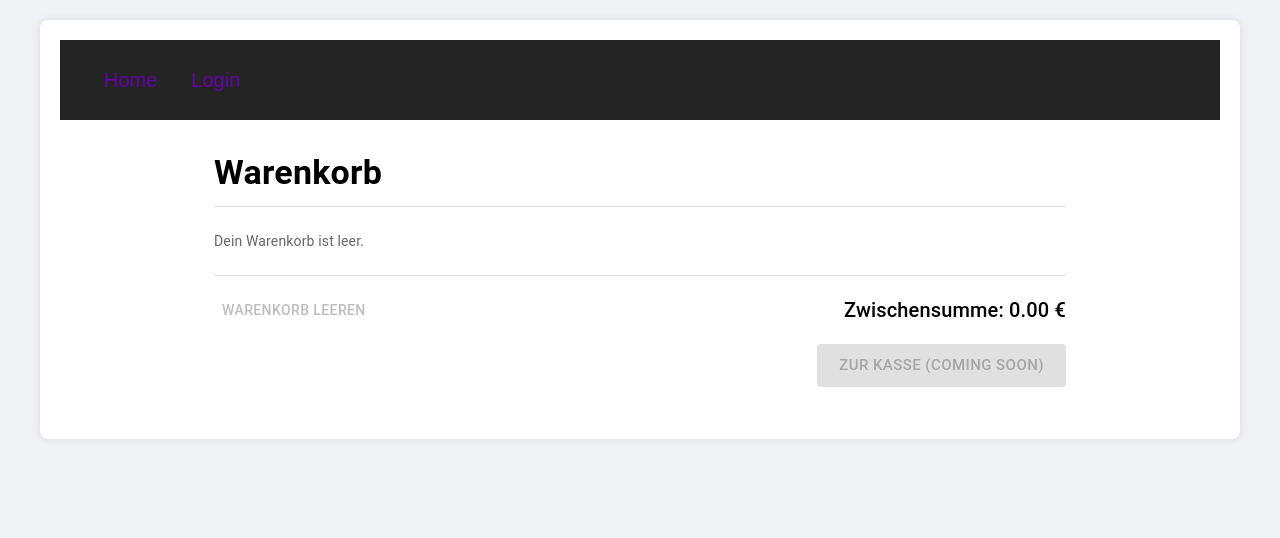
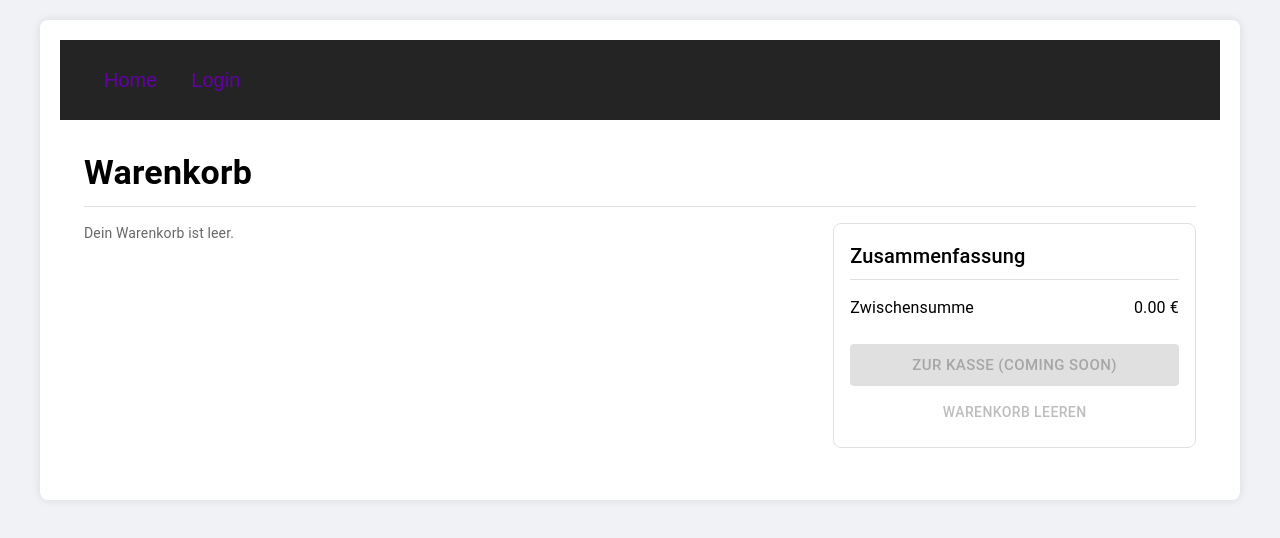
Before and after one commit to siegwardt/PAsiggi, a React (Create React App) app in the folder apps/frontend/: page /cart in a window 1280 px wide. Shown: the top 538 px of the page. Built offline with nearby package versions, Linux system fonts and the light colour scheme.

Commit message:
update cart

```diff
--- a/apps/frontend/src/components/shop/CartContext.tsx
+++ b/apps/frontend/src/components/shop/CartContext.tsx
@@ -1,65 +1,209 @@
 "use client";
-import React, { createContext, useContext, useEffect, useMemo, useState } from "react";
+import React, {
+  createContext,
+  useContext,
+  useEffect,
+  useMemo,
+  useState,
+  useCallback,
+} from "react";
 import type { CartItem, Product } from "./types";
 
 type CartCtx = {
+  // state
   items: CartItem[];
-  subtotal: number;
+  subtotal: number;     // EUR (gerundet auf 2 Nachkommastellen)
+  count: number;        // Summe aller Stückzahlen
+  isEmpty: boolean;
+
+  // item ops
   add: (product: Product, qty?: number) => void;
   remove: (productId: string) => void;
   setQty: (productId: string, qty: number) => void;
+  inc: (productId: string, step?: number) => void;
+  dec: (productId: string, step?: number) => void;
+  getItemQty: (productId: string) => number;
   clear: () => void;
 
-  // NEW: Drawer-Steuerung global
+  // UI (Drawer)
   isOpen: boolean;
   openCart: () => void;
   closeCart: () => void;
+  toggleCart: () => void;
 };
 
 const CartContext = createContext<CartCtx | null>(null);
+
+// LocalStorage-Key
 const LS_KEY = "pasiggi.cart.v1";
 
+// ---------- helpers ----------
+const clampQty = (n: number) => Math.max(0, Math.floor(Number(n) || 0));
+const toCents = (eur: number) => Math.round((Number(eur) || 0) * 100);
+const fromCents = (cents: number) => Math.round(cents) / 100;
+
+// ---------- provider ----------
 export const CartProvider: React.FC<React.PropsWithChildren> = ({ children }) => {
   const [items, setItems] = useState<CartItem[]>([]);
   const [isOpen, setIsOpen] = useState(false);
 
+  // Initial laden
   useEffect(() => {
-    const raw = typeof window !== "undefined" ? localStorage.getItem(LS_KEY) : null;
-    if (raw) setItems(JSON.parse(raw));
+    try {
+      const raw = typeof window !== "undefined" ? localStorage.getItem(LS_KEY) : null;
+      if (raw) {
+        const parsed = JSON.parse(raw) as CartItem[];
+        // Defensive Validation
+        if (Array.isArray(parsed)) {
+          setItems(
+            parsed
+              .filter((it) => it && it.product && typeof it.product.id === "string")
+              .map((it) => ({ ...it, qty: clampQty(it.qty) || 1 }))
+          );
+        }
+      }
+    } catch {
+      // ignore parse errors
+    }
   }, []);
 
+  // Speichern + minimal debouncen
   useEffect(() => {
-    if (typeof window !== "undefined") {
-      localStorage.setItem(LS_KEY, JSON.stringify(items));
-    }
+    const id = setTimeout(() => {
+      try {
+        if (typeof window !== "undefined") {
+          localStorage.setItem(LS_KEY, JSON.stringify(items));
+        }
+      } catch {
+        // ignore write errors
+      }
+    }, 50);
+    return () => clearTimeout(id);
   }, [items]);
 
-  const openCart = () => setIsOpen(true);
-  const closeCart = () => setIsOpen(false);
+  // Tab-Sync: wenn in einem anderen Tab geändert wird
+  useEffect(() => {
+    const onStorage = (e: StorageEvent) => {
+      if (e.key === LS_KEY && e.newValue) {
+        try {
+          const parsed = JSON.parse(e.newValue) as CartItem[];
+          if (Array.isArray(parsed)) {
+            setItems(
+              parsed
+                .filter((it) => it && it.product && typeof it.product.id === "string")
+                .map((it) => ({ ...it, qty: clampQty(it.qty) || 1 }))
+            );
+          }
+        } catch {
+          /* noop */
+        }
+      }
+    };
+    window.addEventListener("storage", onStorage);
+    return () => window.removeEventListener("storage", onStorage);
+  }, []);
 
-  const add = (product: Product, qty: number = 1) => {
+  // --- UI controls ---
+  const openCart = useCallback(() => setIsOpen(true), []);
+  const closeCart = useCallback(() => setIsOpen(false), []);
+  const toggleCart = useCallback(() => setIsOpen((v) => !v), []);
+
+  // --- item helpers ---
+  const getItemQty = useCallback(
+    (productId: string) => items.find((it) => it.product.id === productId)?.qty ?? 0,
+    [items]
+  );
+
+  const add = useCallback((product: Product, qty: number = 1) => {
+    const incBy = clampQty(qty) || 1;
     setItems((prev) => {
       const i = prev.findIndex((it) => it.product.id === product.id);
       if (i >= 0) {
         const next = [...prev];
-        next[i] = { ...next[i], qty: next[i].qty + qty };
+        next[i] = { ...next[i], qty: next[i].qty + incBy };
         return next;
       }
-      return [...prev, { product, qty }];
+      return [...prev, { product, qty: incBy }];
     });
-    openCart(); // ← NEW: beim Hinzufügen sofort Sidebar öffnen
-  };
+    openCart(); // Sidebar sofort öffnen
+  }, [openCart]);
 
-  const remove = (productId: string) => setItems((prev) => prev.filter((it) => it.product.id !== productId));
-  const setQty = (productId: string, qty: number) =>
-    setItems((prev) => prev.map((it) => (it.product.id === productId ? { ...it, qty } : it)));
-  const clear = () => setItems([]);
+  const remove = useCallback((productId: string) => {
+    setItems((prev) => prev.filter((it) => it.product.id !== productId));
+  }, []);
 
-  const subtotal = useMemo(() => items.reduce((s, it) => s + it.product.price * it.qty, 0), [items]);
+  const setQty = useCallback((productId: string, qty: number) => {
+    const q = clampQty(qty);
+    setItems((prev) => {
+      const i = prev.findIndex((it) => it.product.id === productId);
+      if (i === -1) return prev;
+      if (q <= 0) {
+        // qty 0 => entfernen
+        const copy = [...prev];
+        copy.splice(i, 1);
+        return copy;
+        }
+      const next = [...prev];
+      next[i] = { ...next[i], qty: q };
+      return next;
+    });
+  }, []);
 
-  const value = useMemo(
-    () => ({ items, subtotal, add, remove, setQty, clear, isOpen, openCart, closeCart }),
-    [items, subtotal, isOpen]
+  const inc = useCallback((productId: string, step: number = 1) => {
+    const s = clampQty(step) || 1;
+    setItems((prev) =>
+      prev.map((it) =>
+        it.product.id === productId ? { ...it, qty: it.qty + s } : it
+      )
+    );
+  }, []);
+
+  const dec = useCallback((productId: string, step: number = 1) => {
+    const s = clampQty(step) || 1;
+    setItems((prev) =>
+      prev
+        .map((it) =>
+          it.product.id === productId ? { ...it, qty: Math.max(0, it.qty - s) } : it
+        )
+        .filter((it) => it.qty > 0) // 0 => raus
+    );
+  }, []);
+
+  const clear = useCallback(() => setItems([]), []);
+
+  // --- derived values ---
+  const { subtotal, count, isEmpty } = useMemo(() => {
+    const cents = items.reduce((sum, it) => sum + toCents(it.product.price) * it.qty, 0);
+    const subtotalEur = fromCents(cents);
+    const totalCount = items.reduce((s, it) => s + it.qty, 0);
+    return {
+      subtotal: subtotalEur,
+      count: totalCount,
+      isEmpty: totalCount === 0,
+    };
+  }, [items]);
+
+  const value: CartCtx = useMemo(
+    () => ({
+      items,
+      subtotal,
+      count,
+      isEmpty,
+
+      add,
+      remove,
+      setQty,
+      inc,
+      dec,
+      getItemQty,
+      clear,
+
+      isOpen,
+      openCart,
+      closeCart,
+      toggleCart,
+    }),
+    [items, subtotal, count, isEmpty, add, remove, setQty, inc, dec, getItemQty, isOpen, openCart, closeCart, toggleCart]
   );
 
   return <CartContext.Provider value={value}>{children}</CartContext.Provider>;
--- a/apps/frontend/src/components/shop/CartFab.tsx
+++ b/apps/frontend/src/components/shop/CartFab.tsx
@@ -1,15 +1,21 @@
 "use client";
 import * as React from "react";
-import { Badge, Fab } from "@mui/material";
+import { Fab, Badge } from "@mui/material";
 import ShoppingCartIcon from "@mui/icons-material/ShoppingCart";
 import { useCart } from "./CartContext";
 
 export const CartFab: React.FC = () => {
-  const { items, openCart } = useCart();
-  const count = items.reduce((s, it) => s + it.qty, 0);
+  const { count, isEmpty, openCart } = useCart();
+
+  if (isEmpty) return null;
 
   return (
-    <Fab color="primary" onClick={openCart} sx={{ position: "fixed", bottom: 24, right: 24 }} aria-label="Warenkorb öffnen">
+    <Fab
+      color="primary"
+      onClick={openCart}
+      sx={{ position: "fixed", right: 24, bottom: 24, zIndex: (t) => t.zIndex.drawer + 1 }}
+      aria-label="Warenkorb öffnen"
+    >
       <Badge badgeContent={count} color="secondary">
         <ShoppingCartIcon />
       </Badge>
--- /dev/null
+++ b/apps/frontend/src/components/shop/CartSidebar.tsx
@@ -0,0 +1,102 @@
+"use client";
+import * as React from "react";
+import {
+  Drawer, Box, Typography, IconButton, List, ListItem, ListItemText,
+  ListItemSecondaryAction, TextField, Divider, Button
+} from "@mui/material";
+import CloseIcon from "@mui/icons-material/Close";
+import DeleteIcon from "@mui/icons-material/DeleteOutline";
+import { useCart } from "./CartContext";
+
+export const CartSidebar: React.FC = () => {
+  const { items, subtotal, setQty, remove, clear, isOpen, closeCart } = useCart();
+
+  return (
+    <Drawer
+      anchor="right"
+      variant="temporary"                 // Sidebar nur temporär (wie gewünscht)
+      open={isOpen}                       // steuert Sichtbarkeit
+      onClose={closeCart}                 // schließt bei Backdrop/ESC
+      PaperProps={{ sx: { width: { xs: 1, sm: 420 } } }}
+    >
+      {/* Header */}
+      <Box sx={{ p: 2, display: "flex", alignItems: "center", gap: 1 }}>
+        <Typography variant="h6" fontWeight={700} sx={{ flex: 1 }}>
+          Warenkorb
+        </Typography>
+        <IconButton onClick={closeCart} aria-label="Warenkorb schließen">
+          <CloseIcon />
+        </IconButton>
+      </Box>
+      <Divider />
+
+      {/* Liste */}
+      <List sx={{ px: 1 }}>
+        {items.length === 0 && (
+          <Typography variant="body2" color="text.secondary" sx={{ p: 2 }}>
+            Dein Warenkorb ist leer.
+          </Typography>
+        )}
+
+        {items.map((it) => (
+          <ListItem key={it.product.id} alignItems="flex-start">
+            <ListItemText
+              primary={
+                <Typography fontWeight={700}>
+                  {it.product.name} — {(it.product.price * it.qty).toFixed(2)} €
+                </Typography>
+              }
+              secondary={`${it.product.price.toFixed(2)} € / Stk.`}
+            />
+
+            <TextField
+              type="number"
+              size="small"
+              inputProps={{ min: 1 }}
+              value={it.qty}
+              onChange={(e) => {
+                const n = Number(e.target.value);
+                if (!Number.isNaN(n)) setQty(it.product.id, Math.max(1, n));
+              }}
+              sx={{ width: 88, mr: 1 }}
+              aria-label="Menge"
+            />
+
+            <ListItemSecondaryAction>
+              <IconButton edge="end" aria-label="Artikel entfernen" onClick={() => remove(it.product.id)}>
+                <DeleteIcon />
+              </IconButton>
+            </ListItemSecondaryAction>
+          </ListItem>
+        ))}
+      </List>
+
+      <Divider />
+
+      {/* Footer */}
+      <Box sx={{ p: 2, display: "flex", flexDirection: "column", gap: 1 }}>
+        <Typography variant="subtitle1" fontWeight={700}>
+          Zwischensumme: {subtotal.toFixed(2)} €
+        </Typography>
+
+        <Button
+          variant="contained"
+          size="large"
+          disabled={items.length === 0}
+          href="/cart"
+        >
+          Zur Kasse
+        </Button>
+
+        <Button
+          variant="text"
+          color="inherit"
+          disabled={items.length === 0}
+          onClick={clear}
+        >
+          Warenkorb leeren
+        </Button>
+      </Box>
+    </Drawer>
+  );
+};
--- a/apps/frontend/src/pages/Cart.tsx
+++ b/apps/frontend/src/pages/Cart.tsx
@@ -10,19 +10,33 @@ export default function CartPage() {
   const { items, subtotal, setQty, remove, clear } = useCart();
 
   return (
-    <Container maxWidth="md" sx={{ py: 4 }}>
+    <Container maxWidth="lg" sx={{ py: 4 }}>
       <Typography variant="h4" fontWeight={700} gutterBottom>Warenkorb</Typography>
       <Divider sx={{ mb: 2 }} />
+
+      <Box
+        sx={{
+          display: "grid",
+          gap: 3,
+          gridTemplateColumns: { xs: "1fr", md: "2fr 1fr" },
+        }}
+      >
+        <Box>
+          {items.length === 0 ? (
+            <Typography variant="body2" color="text.secondary">Dein Warenkorb ist leer.</Typography>
+          ) : (
             <List>
-        {items.length === 0 && (
-          <Typography variant="body2" color="text.secondary">Dein Warenkorb ist leer.</Typography>
-        )}
               {items.map((it) => (
-          <ListItem key={it.product.id} secondaryAction={
-            <IconButton edge="end" onClick={() => remove(it.product.id)} aria-label="löschen"><DeleteIcon /></IconButton>
-          }>
+                <ListItem
+                  key={it.product.id}
+                  secondaryAction={
+                    <IconButton edge="end" onClick={() => remove(it.product.id)} aria-label="löschen">
+                      <DeleteIcon />
+                    </IconButton>
+                  }
+                >
                   <ListItemText
-              primary={`${it.product.name}`}
+                    primary={it.product.name}
                     secondary={`${it.product.price.toFixed(2)} € / Stk.`}
                   />
                   <TextField
@@ -37,15 +51,37 @@ export default function CartPage() {
                 </ListItem>
               ))}
             </List>
-      <Divider sx={{ my: 2 }} />
-      <Box sx={{ display: "flex", justifyContent: "space-between", alignItems: "center" }}>
-        <Button color="inherit" onClick={clear} disabled={items.length === 0}>Warenkorb leeren</Button>
-        <Typography variant="h6">Zwischensumme: {subtotal.toFixed(2)} €</Typography>
+          )}
         </Box>
-      <Box sx={{ mt: 2, textAlign: "right" }}>
-        <Button variant="contained" size="large" disabled={items.length === 0}>
+
+        {/* Rechte Spalte: Summary */}
+        <Box sx={{ border: "1px solid", borderColor: "divider", borderRadius: 2, p: 2, height: "fit-content" }}>
+          <Typography variant="h6" gutterBottom>Zusammenfassung</Typography>
+          <Divider sx={{ mb: 2 }} />
+          <Box sx={{ display: "flex", justifyContent: "space-between", mb: 1 }}>
+            <Typography>Zwischensumme</Typography>
+            <Typography>{subtotal.toFixed(2)} €</Typography>
+          </Box>
+          {/* hier könnten noch Versand/Steuern rein */}
+          <Button
+            variant="contained"
+            size="large"
+            fullWidth
+            disabled={items.length === 0}
+            sx={{ mt: 2 }}
+          >
             Zur Kasse (coming soon)
           </Button>
+          <Button
+            color="inherit"
+            fullWidth
+            disabled={items.length === 0}
+            onClick={clear}
+            sx={{ mt: 1 }}
+          >
+            Warenkorb leeren
+          </Button>
+        </Box>
       </Box>
     </Container>
   );
```
Also changed, not shown: apps/frontend/src/index.tsx (+13 -18 lines), apps/frontend/src/pages/Shop.tsx (+16 -15 lines). Lines whose indentation alone changed are shown as unchanged.
